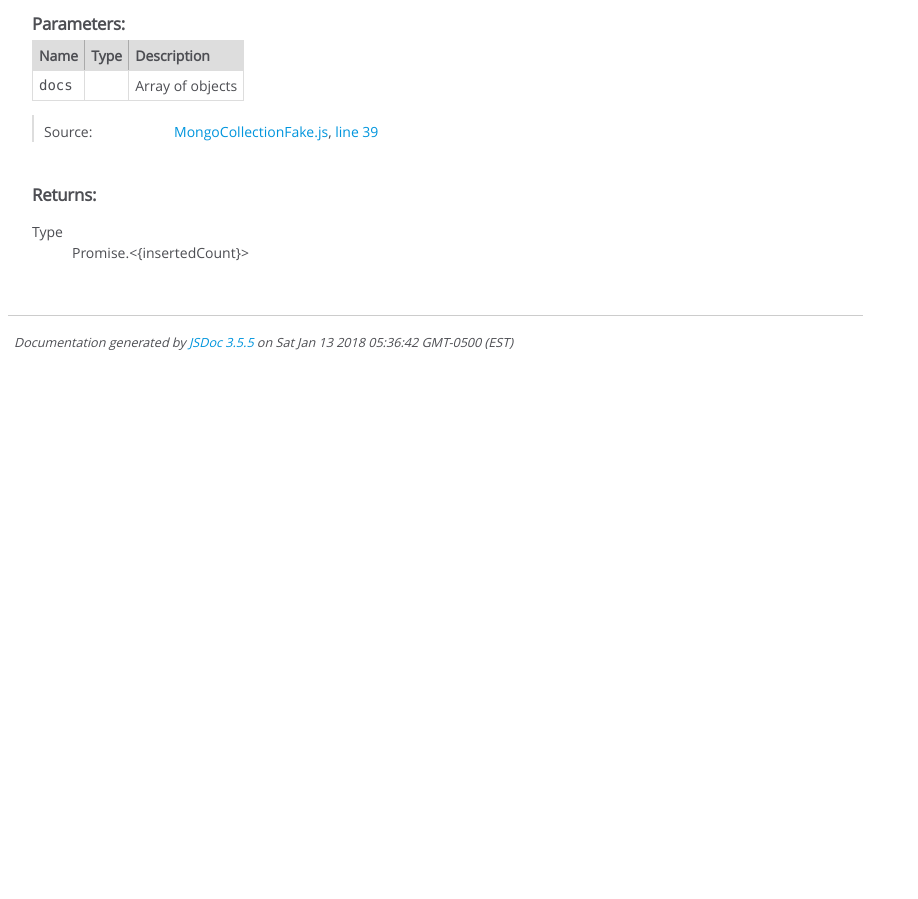
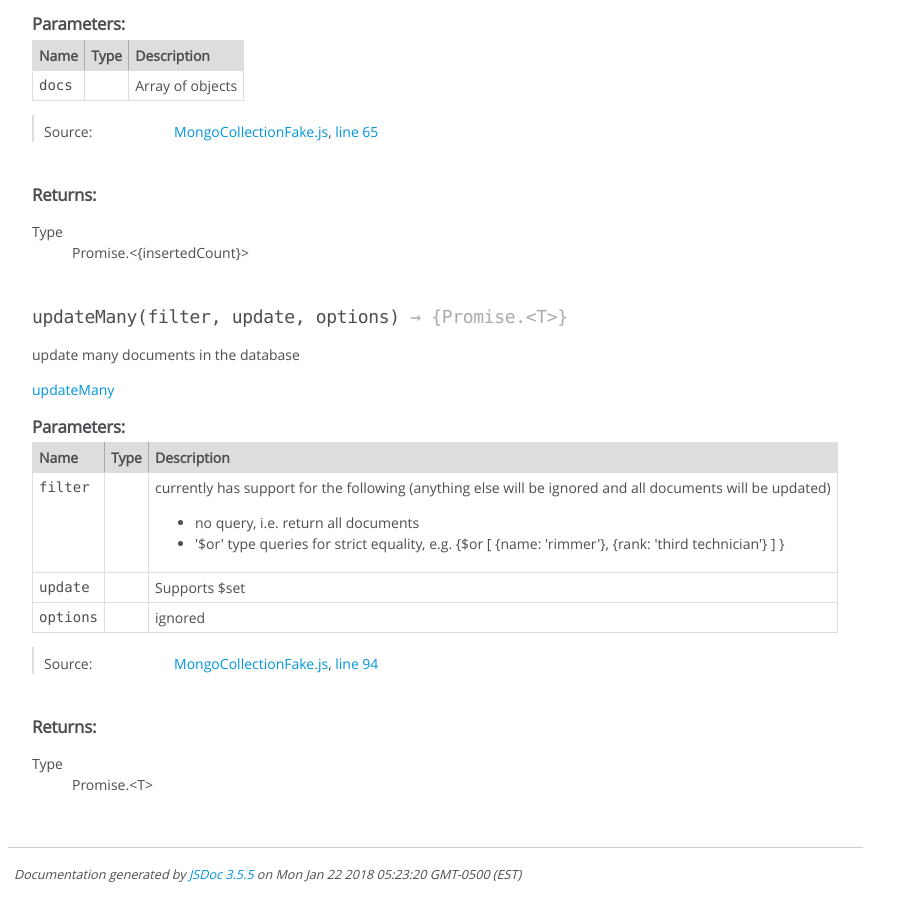
Before and after one commit to jrobison153/mongo-fake, a website: page docs/MongoCollectionFake.html in a window 1280 px wide. Shown: the part 1325-2224 px from the top of the page, without its empty margins (0-918 px from the left). Before the commit the page ends 1692 px from the top, so only its background shows below. Drawn offline with Linux system fonts and the light colour scheme.

Commit message:
docs(api): updated api documents

```diff
--- a/docs/MongoCollectionFake.html
+++ b/docs/MongoCollectionFake.html
@@ -309,7 +309,7 @@ Documents are stored in memory.</p></div>
 
 
 
-            <td class="description last"><p>currently has support for</p>
+            <td class="description last"><p>currently has support for the following (anything else will be ignored and all documents will be returned)</p>
 <ul>
 <li>no query, i.e. return all documents</li>
 <li>'$or' type queries for strict equality, e.g. {$or [ {name: 'rimmer'}, {rank: 'third technician'} ] }</li>
@@ -354,7 +354,7 @@ Documents are stored in memory.</p></div>
 
     <dt class="tag-source">Source:</dt>
     <dd class="tag-source"><ul class="dummy"><li>
-        <a href="MongoCollectionFake.js.html">MongoCollectionFake.js</a>, <a href="MongoCollectionFake.js.html#line66">line 66</a>
+        <a href="MongoCollectionFake.js.html">MongoCollectionFake.js</a>, <a href="MongoCollectionFake.js.html#line41">line 41</a>
     </li></ul></dd>
 
 
@@ -503,7 +503,7 @@ Documents are stored in memory.</p></div>
 
     <dt class="tag-source">Source:</dt>
     <dd class="tag-source"><ul class="dummy"><li>
-        <a href="MongoCollectionFake.js.html">MongoCollectionFake.js</a>, <a href="MongoCollectionFake.js.html#line39">line 39</a>
+        <a href="MongoCollectionFake.js.html">MongoCollectionFake.js</a>, <a href="MongoCollectionFake.js.html#line65">line 65</a>
     </li></ul></dd>
 
 
@@ -555,6 +555,195 @@ Documents are stored in memory.</p></div>
 
 
 
+    <h4 class="name" id="updateMany"><span class="type-signature"></span>updateMany<span class="signature">(filter, update, options)</span><span class="type-signature"> &rarr; {Promise.&lt;T>}</span></h4>
+
+
+
+
+
+
+<div class="description">
+    <p>update many documents in the database</p>
+<p><a href="http://mongodb.github.io/node-mongodb-native/2.2/api/Collection.html#updateMany">updateMany</a></p>
+</div>
+
+
+
+
+
+
+
+
+
+    <h5>Parameters:</h5>
+
+
+<table class="params">
+    <thead>
+    <tr>
+
+        <th>Name</th>
+
+
+        <th>Type</th>
+
+
+
+
+
+        <th class="last">Description</th>
+    </tr>
+    </thead>
+
+    <tbody>
+
+
+        <tr>
+
+                <td class="name"><code>filter</code></td>
+
+
+            <td class="type">
+
+            </td>
+
+
+
+
+
+            <td class="description last"><p>currently has support for the following (anything else will be ignored and all documents will be updated)</p>
+<ul>
+<li>no query, i.e. return all documents</li>
+<li>'$or' type queries for strict equality, e.g. {$or [ {name: 'rimmer'}, {rank: 'third technician'} ] }</li>
+</ul></td>
+        </tr>
+
+
+
+        <tr>
+
+                <td class="name"><code>update</code></td>
+
+
+            <td class="type">
+
+            </td>
+
+
+
+
+
+            <td class="description last"><p>Supports $set</p></td>
+        </tr>
+
+
+
+        <tr>
+
+                <td class="name"><code>options</code></td>
+
+
+            <td class="type">
+
+            </td>
+
+
+
+
+
+            <td class="description last"><p>ignored</p></td>
+        </tr>
+
+
+    </tbody>
+</table>
+
+
+
+
+
+
+<dl class="details">
+
+
+
+
+
+
+
+
+
+
+
+
+
+
+
+
+
+
+
+
+
+
+
+
+
+
+    <dt class="tag-source">Source:</dt>
+    <dd class="tag-source"><ul class="dummy"><li>
+        <a href="MongoCollectionFake.js.html">MongoCollectionFake.js</a>, <a href="MongoCollectionFake.js.html#line94">line 94</a>
+    </li></ul></dd>
+
+
+
+
+
+
+
+</dl>
+
+
+
+
+
+
+
+
+
+
+
+
+
+<h5>Returns:</h5>
+
+
+
+
+<dl>
+    <dt>
+        Type
+    </dt>
+    <dd>
+
+<span class="param-type">Promise.&lt;T></span>
+
+
+    </dd>
+</dl>
+
+
+
+
+
+
+
+
+
+
+
+
+
 </article>
 
 </section>
@@ -571,7 +760,7 @@ Documents are stored in memory.</p></div>
 <br class="clear">
 
 <footer>
-    Documentation generated by <a href="https://github.com/jsdoc3/jsdoc">JSDoc 3.5.5</a> on Sat Jan 13 2018 05:36:42 GMT-0500 (EST)
+    Documentation generated by <a href="https://github.com/jsdoc3/jsdoc">JSDoc 3.5.5</a> on Mon Jan 22 2018 05:23:20 GMT-0500 (EST)
 </footer>
 
 <script> prettyPrint(); </script>
```
Also changed, not shown: docs/MongoClientFake.html (+1 -1 lines), docs/MongoClientFake.js.html (+1 -1 lines), docs/MongoCollectionFake.js.html (+75 -19 lines), docs/MongoCursorFake.html (+1 -1 lines), docs/MongoCursorFake.js.html (+1 -1 lines), docs/MongoDatabaseFake.html (+1 -1 lines), docs/MongoDatabaseFake.js.html (+1 -1 lines), docs/ObjectIdFake.html (+1 -1 lines), docs/ObjectIdFake.js.html (+1 -1 lines), docs/global.html (+3 -3 lines), docs/index.html (+1 -1 lines), docs/mongoFake.js.html (+3 -3 lines).
